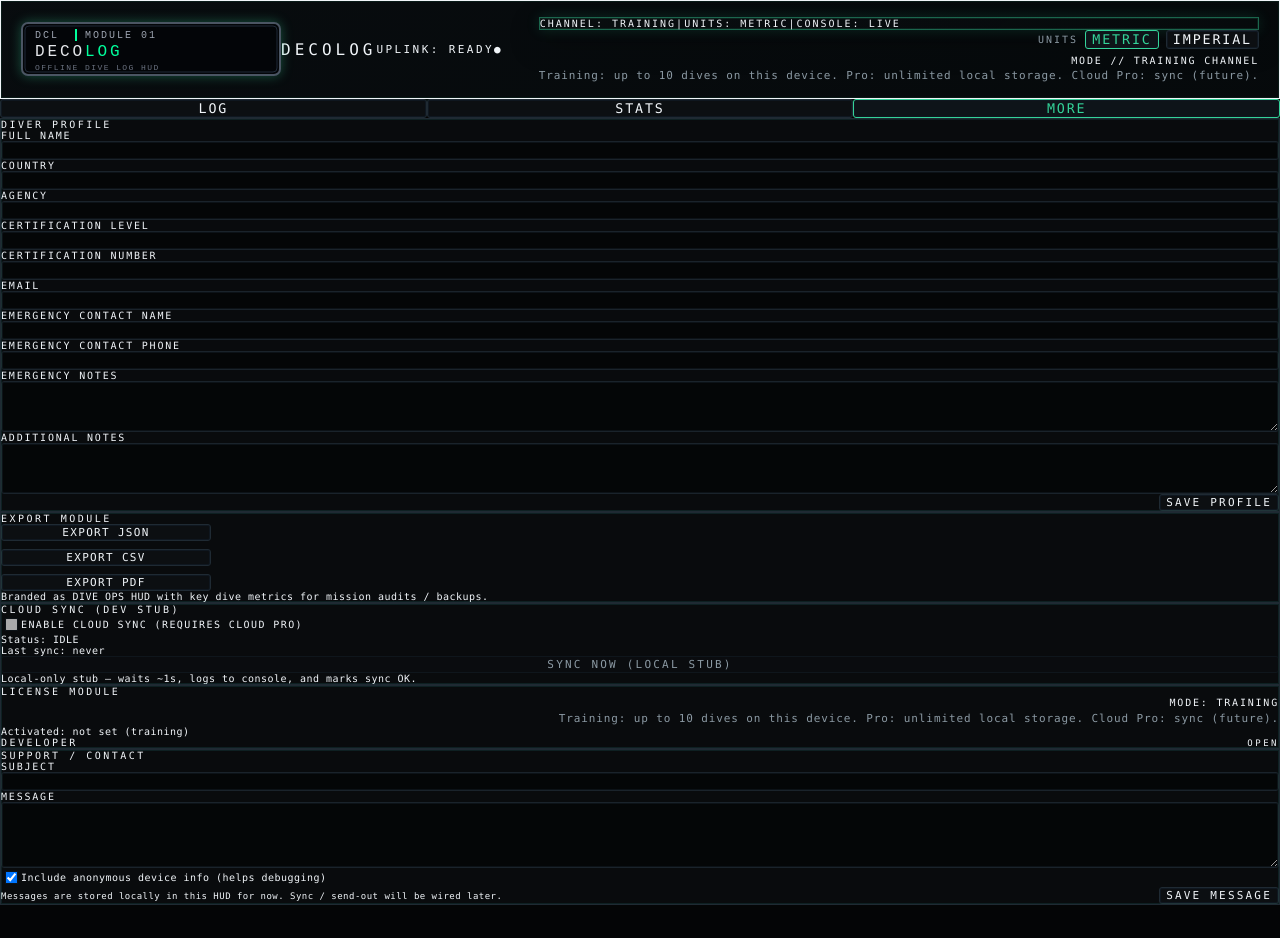
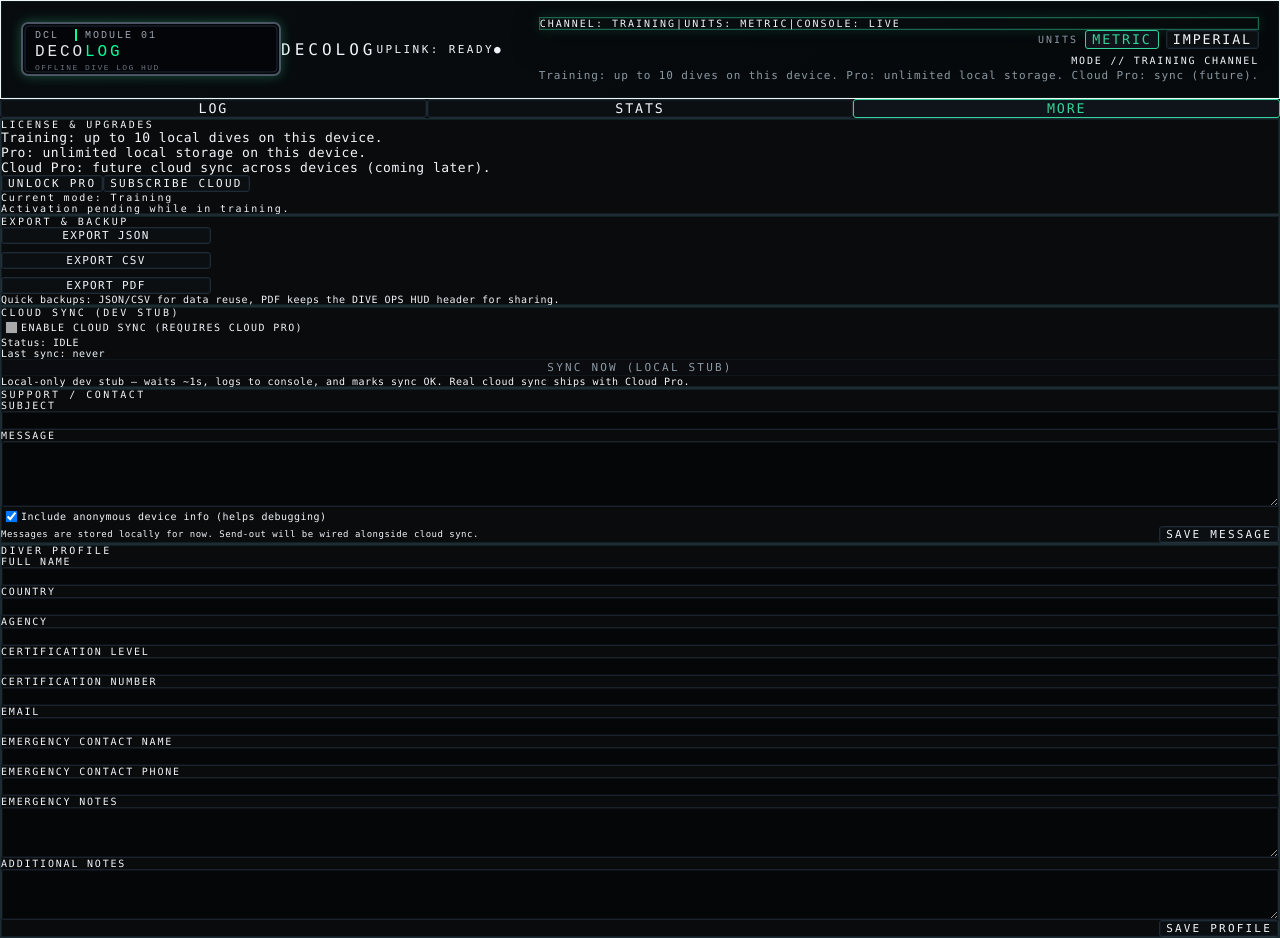
Before and after one commit to mo-elsa3dany/decolog, a React (Vite) app: page / in a window 1280 px wide. Both pictures are taken after a click on the button "MORE". Before the commit the page ends 905 px from the top, so only its background shows below. Built offline with nearby package versions, Linux system fonts and the light colour scheme.

Commit message:
License & MORE tab polish + Stripe env validation

```diff
--- a/src/App.tsx
+++ b/src/App.tsx
@@ -27,6 +27,8 @@ type Units = 'metric' | 'imperial';
 const FREE_LIMIT = 10;
 const TIER_COPY =
   'Training: up to 10 dives on this device. Pro: unlimited local storage. Cloud Pro: sync (future).';
+const STRIPE_PRICE_PRO = import.meta.env.VITE_STRIPE_PRICE_PRO;
+const STRIPE_PRICE_CLOUD = import.meta.env.VITE_STRIPE_PRICE_CLOUD;
 
 // ---------------------------------------------------------------------
 // Helpers
@@ -160,9 +162,9 @@ function emptyProfile(): ProfileState {
 // ---------------------------------------------------------------------
 export default function App() {
   async function startCheckout(priceId: string) {
-    const res = await fetch("/api/create-checkout-session", {
-      method: "POST",
-      headers: { "Content-Type": "application/json" },
+    const res = await fetch('/api/create-checkout-session', {
+      method: 'POST',
+      headers: { 'Content-Type': 'application/json' },
       body: JSON.stringify({ priceId }),
     });
 
@@ -171,8 +173,16 @@ export default function App() {
     if (data.url) {
       window.location.href = data.url;
     } else {
-      alert("Stripe error: " + (data.error || "Unknown error"));
+      alert('Stripe error: ' + (data.error || 'Unknown error'));
     }
+  }
+
+  function handleCheckout(priceId?: string) {
+    if (!priceId) {
+      alert('Stripe price is not configured.');
+      return;
+    }
+    startCheckout(priceId);
   }
 
   const [tab, setTab] = useState<Tab>('log');
@@ -200,6 +210,7 @@ export default function App() {
   const [supportMessage, setSupportMessage] = useState('');
   const [supportIncludeDevice, setSupportIncludeDevice] = useState(true);
   const [supportSaving, setSupportSaving] = useState(false);
+  const pathname = typeof window !== 'undefined' ? window.location.pathname : '';
 
   // seed + load dives on first mount
   useEffect(() => {
@@ -1034,8 +1045,187 @@ export default function App() {
   }
 
   function renderMoreTab() {
+    const currentModeLabel =
+      license.tier === 'training'
+        ? 'Training'
+        : license.tier === 'pro_cloud'
+          ? 'Cloud Pro'
+          : 'Pro';
+
     return (
       <section className="flex flex-col gap-5">
+        {/* License & upgrades */}
+        <div className="mil-panel rounded-lg border border-zinc-800 bg-zinc-950/60 p-4">
+          <div className="mb-2 font-mono text-[10px] uppercase tracking-[0.25em] text-zinc-500">
+            LICENSE & UPGRADES
+          </div>
+
+          <div className="space-y-1 text-[13px] text-zinc-200">
+            <div>Training: up to {FREE_LIMIT} local dives on this device.</div>
+            <div>Pro: unlimited local storage on this device.</div>
+            <div>Cloud Pro: future cloud sync across devices (coming later).</div>
+          </div>
+
+          <div className="mt-3 flex flex-wrap gap-2">
+            <button
+              type="button"
+              onClick={() => handleCheckout(STRIPE_PRICE_PRO)}
+              className="rounded border bg-emerald-500/10 px-3 py-1.5 font-mono text-[11px] uppercase tracking-[0.2em] text-emerald-200"
+            >
+              Unlock Pro
+            </button>
+
+            <button
+              type="button"
+              onClick={() => handleCheckout(STRIPE_PRICE_CLOUD)}
+              className="rounded border bg-sky-500/10 px-3 py-1.5 font-mono text-[11px] uppercase tracking-[0.2em] text-sky-200"
+            >
+              Subscribe Cloud
+            </button>
+          </div>
+
+          <div className="mt-3 space-y-1 font-mono text-[10px] text-emerald-200 tracking-[0.18em]">
+            <div>Current mode: {currentModeLabel}</div>
+            <div className="text-zinc-500">
+              {license.activatedAt
+                ? `Activated: ${new Date(license.activatedAt).toLocaleString()}`
+                : 'Activation pending while in training.'}
+            </div>
+          </div>
+        </div>
+
+        {/* Export module */}
+        <div className="mil-panel rounded-lg border border-zinc-800 bg-zinc-950/60 p-4">
+          <div className="mb-2 font-mono text-[10px] uppercase tracking-[0.25em] text-zinc-500">
+            EXPORT & BACKUP
+          </div>
+
+          <div className="export-keys flex flex-wrap gap-2">
+            <button
+              className="export-key-btn rounded border border-zinc-600 text-zinc-200 px-3 py-2 font-mono text-[11px] tracking-[0.12em] hover:bg-zinc-800"
+              onClick={handleExportJson}
+            >
+              EXPORT JSON
+            </button>
+
+            <button
+              className="export-key-btn rounded border border-zinc-600 text-zinc-200 px-3 py-2 font-mono text-[11px] tracking-[0.12em] hover:bg-zinc-800"
+              onClick={handleExportCsv}
+            >
+              EXPORT CSV
+            </button>
+
+            <button
+              className="export-key-btn rounded border border-zinc-600 text-zinc-200 px-3 py-2 font-mono text-[11px] tracking-[0.12em] hover:bg-zinc-800"
+              onClick={handleExportPdf}
+            >
+              EXPORT PDF
+            </button>
+          </div>
+
+          <div className="mt-3 font-mono text-[10px] text-zinc-500">
+            Quick backups: JSON/CSV for data reuse, PDF keeps the DIVE OPS HUD header for sharing.
+          </div>
+        </div>
+
+        {/* Cloud sync config (stub) */}
+        <div className="mil-panel rounded-lg border border-zinc-800 bg-zinc-950/60 p-4">
+          <div className="mb-2 font-mono text-[10px] uppercase tracking-[0.25em] text-zinc-500">
+            CLOUD SYNC (DEV STUB)
+          </div>
+          <div className="grid gap-3 text-[13px]">
+            <label className="flex items-center gap-2 font-mono text-[10px] uppercase tracking-[0.14em] text-zinc-400">
+              <input
+                type="checkbox"
+                className="h-3 w-3 border border-zinc-600 bg-zinc-900 accent-emerald-500"
+                checked={syncConfig.cloudSyncEnabled}
+                disabled={!hasCloudSync}
+                onChange={(e) => handleToggleCloudSync(e.target.checked)}
+              />
+              Enable cloud sync (requires Cloud Pro)
+            </label>
+            <div className="font-mono text-[10px] text-zinc-500">
+              Status: {syncConfig.lastSyncStatus.toUpperCase()}{' '}
+              {syncing ? '(running...)' : ''}
+            </div>
+            <div className="font-mono text-[10px] text-zinc-500">
+              Last sync:{' '}
+              {syncConfig.lastSyncAt
+                ? new Date(syncConfig.lastSyncAt).toLocaleString()
+                : 'never'}
+            </div>
+            <button
+              type="button"
+              disabled={!syncConfig.cloudSyncEnabled || syncing || !hasCloudSync}
+              onClick={handleManualSync}
+              className="rounded border border-emerald-500 bg-emerald-500/10 px-3 py-1.5 font-mono text-[11px] uppercase tracking-[0.2em] text-emerald-200 disabled:border-zinc-700 disabled:text-zinc-500"
+            >
+              SYNC NOW (LOCAL STUB)
+            </button>
+            <div className="font-mono text-[10px] text-zinc-500">
+              Local-only dev stub — waits ~1s, logs to console, and marks sync OK. Real cloud sync
+              ships with Cloud Pro.
+            </div>
+          </div>
+        </div>
+
+        {/* Support */}
+        <div className="mil-panel rounded-lg border border-zinc-800 bg-zinc-950/60 p-4">
+          <div className="mb-2 font-mono text-[10px] uppercase tracking-[0.25em] text-zinc-500">
+            SUPPORT / CONTACT
+          </div>
+
+          <div className="grid gap-2 text-[13px]">
+            <label className="flex flex-col gap-1">
+              <span className="font-mono text-[10px] uppercase tracking-[0.18em] text-zinc-400">
+                Subject
+              </span>
+              <input
+                type="text"
+                className="rounded border border-zinc-700 bg-zinc-900 px-2 py-1 text-sm"
+                value={supportSubject}
+                onChange={(e) => setSupportSubject(e.target.value)}
+              />
+            </label>
+
+            <label className="flex flex-col gap-1">
+              <span className="font-mono text-[10px] uppercase tracking-[0.18em] text-zinc-400">
+                Message
+              </span>
+              <textarea
+                rows={4}
+                className="rounded border border-zinc-700 bg-zinc-900 px-2 py-1 text-sm"
+                value={supportMessage}
+                onChange={(e) => setSupportMessage(e.target.value)}
+              />
+            </label>
+
+            <label className="mt-1 flex items-center gap-2 font-mono text-[10px] text-zinc-400">
+              <input
+                type="checkbox"
+                className="h-3 w-3 border border-zinc-600 bg-zinc-900 accent-emerald-500"
+                checked={supportIncludeDevice}
+                onChange={(e) => setSupportIncludeDevice(e.target.checked)}
+              />
+              Include anonymous device info (helps debugging)
+            </label>
+
+            <div className="mt-1 flex items-center justify-between">
+              <div className="max-w-md font-mono text-[9px] text-zinc-500">
+                Messages are stored locally for now. Send-out will be wired alongside cloud sync.
+              </div>
+              <button
+                type="button"
+                disabled={supportSaving}
+                onClick={handleSaveSupport}
+                className="rounded border border-emerald-500 bg-emerald-500/10 px-3 py-1.5 font-mono text-[11px] uppercase tracking-[0.2em] text-emerald-200 disabled:border-zinc-700 disabled:text-zinc-500"
+              >
+                SAVE MESSAGE
+              </button>
+            </div>
+          </div>
+        </div>
+
         {/* Diver profile */}
         <div className="mil-panel rounded-lg border border-zinc-800 bg-zinc-950/60 p-4">
           <div className="mb-2 font-mono text-[10px] uppercase tracking-[0.25em] text-zinc-500">
@@ -1183,192 +1373,31 @@ export default function App() {
           </div>
         </div>
 
-        {/* Export module */}
-        <div className="mil-panel rounded-lg border border-zinc-800 bg-zinc-950/60 p-4">
-          <div className="mb-2 font-mono text-[10px] uppercase tracking-[0.25em] text-zinc-500">
-            EXPORT MODULE
+      </section>
+    );
+  }
+
+  if (pathname === '/success') {
+    return (
+      <div className="app-frame min-h-screen text-zinc-100">
+        <main className="mx-auto max-w-5xl space-y-5 px-3 py-5 md:space-y-6 md:py-7">
+          <div className="hud-subpanel rounded border border-emerald-500/60 bg-emerald-500/10 px-4 py-6 text-center text-lg text-emerald-200">
+            ✅ Payment successful
           </div>
+        </main>
+      </div>
+    );
+  }
 
-          <div className="export-keys flex flex-wrap gap-2">
-            <button
-              className="export-key-btn rounded border border-zinc-600 text-zinc-200 px-3 py-2 font-mono text-[11px] tracking-[0.12em] hover:bg-zinc-800"
-              onClick={handleExportJson}
-            >
-              EXPORT JSON
-            </button>
-
-            <button
-              className="export-key-btn rounded border border-zinc-600 text-zinc-200 px-3 py-2 font-mono text-[11px] tracking-[0.12em] hover:bg-zinc-800"
-              onClick={handleExportCsv}
-            >
-              EXPORT CSV
-            </button>
-
-            <button
-              className="export-key-btn rounded border border-zinc-600 text-zinc-200 px-3 py-2 font-mono text-[11px] tracking-[0.12em] hover:bg-zinc-800"
-              onClick={handleExportPdf}
-            >
-              EXPORT PDF
-            </button>
+  if (pathname === '/cancel') {
+    return (
+      <div className="app-frame min-h-screen text-zinc-100">
+        <main className="mx-auto max-w-5xl space-y-5 px-3 py-5 md:space-y-6 md:py-7">
+          <div className="hud-subpanel rounded border border-amber-500/60 bg-amber-500/10 px-4 py-6 text-center text-lg text-amber-200">
+            ❌ Payment cancelled
           </div>
-
-          <div className="mt-3 font-mono text-[10px] text-zinc-500">
-            Branded as <span className="text-emerald-300">DIVE OPS HUD</span> with key dive
-            metrics for mission audits / backups.
-          </div>
-        </div>
-
-        {/* Cloud sync config (stub) */}
-        <div className="mil-panel rounded-lg border border-zinc-800 bg-zinc-950/60 p-4">
-          <div className="mb-2 font-mono text-[10px] uppercase tracking-[0.25em] text-zinc-500">
-            CLOUD SYNC (DEV STUB)
-          </div>
-          <div className="grid gap-3 text-[13px]">
-            <label className="flex items-center gap-2 font-mono text-[10px] uppercase tracking-[0.14em] text-zinc-400">
-              <input
-                type="checkbox"
-                className="h-3 w-3 border border-zinc-600 bg-zinc-900 accent-emerald-500"
-                checked={syncConfig.cloudSyncEnabled}
-                disabled={!hasCloudSync}
-                onChange={(e) => handleToggleCloudSync(e.target.checked)}
-              />
-              Enable cloud sync (requires Cloud Pro)
-            </label>
-            <div className="font-mono text-[10px] text-zinc-500">
-              Status: {syncConfig.lastSyncStatus.toUpperCase()}{' '}
-              {syncing ? '(running...)' : ''}
-            </div>
-            <div className="font-mono text-[10px] text-zinc-500">
-              Last sync:{' '}
-              {syncConfig.lastSyncAt
-                ? new Date(syncConfig.lastSyncAt).toLocaleString()
-                : 'never'}
-            </div>
-            <button
-              type="button"
-              disabled={!syncConfig.cloudSyncEnabled || syncing || !hasCloudSync}
-              onClick={handleManualSync}
-              className="rounded border border-emerald-500 bg-emerald-500/10 px-3 py-1.5 font-mono text-[11px] uppercase tracking-[0.2em] text-emerald-200 disabled:border-zinc-700 disabled:text-zinc-500"
-            >
-              SYNC NOW (LOCAL STUB)
-            </button>
-            <div className="font-mono text-[10px] text-zinc-500">
-              Local-only stub — waits ~1s, logs to console, and marks sync OK.
-            </div>
-          </div>
-        </div>
-
-        {/* License */}
-        <div className="mil-panel rounded-lg border border-zinc-800 bg-zinc-950/60 p-4">
-          <div className="mb-2 font-mono text-[10px] uppercase tracking-[0.25em] text-zinc-500">
-            LICENSE MODULE
-          </div>
-          <div className="hud-license items-start text-left">
-            <div className="hud-mode">
-              MODE:{' '}
-              {license.tier === 'training'
-                ? 'TRAINING'
-                : license.tier === 'pro_local'
-                  ? 'PRO / LOCAL'
-                  : 'PRO / CLOUD SYNC'}
-            </div>
-            <div className="hud-tier-copy">{TIER_COPY}</div>
-          </div>
-          <div className="mt-2 font-mono text-[10px] text-zinc-500">
-            Activated:{' '}
-            {license.activatedAt
-              ? new Date(license.activatedAt).toLocaleString()
-              : 'not set (training)'}
-          </div>
-
-          <details className="group mt-3">
-            <summary className="flex cursor-pointer items-center justify-between font-mono text-[10px] uppercase tracking-[0.25em] text-zinc-500">
-              <span>DEVELOPER</span>
-              <span className="text-[9px] text-zinc-400 group-open:hidden">Open</span>
-              <span className="hidden text-[9px] text-zinc-400 group-open:inline">Close</span>
-            </summary>
-            <div className="mt-3 space-y-3">
-              <div className="rounded border border-dashed border-emerald-500/60 bg-zinc-900/60 p-2 font-mono text-[10px] uppercase tracking-[0.14em] text-emerald-200">
-                <div className="flex flex-wrap gap-2">
-                  <button
-                    type="button"
-                    onClick={() => startCheckout("price_1SXBv2BFxf1UhZeu5nPE2rNA")}
-                    className="rounded border bg-emerald-500/10 px-3 py-1.5 font-mono text-[11px] uppercase tracking-[0.2em] text-emerald-200"
-                  >
-                    Unlock Pro
-                  </button>
-
-                  <button
-                    type="button"
-                    onClick={() => startCheckout("price_1SXBvGBFxf1UhZeuyRDwjjdb")}
-                    className="rounded border bg-sky-500/10 px-3 py-1.5 font-mono text-[11px] uppercase tracking-[0.2em] text-sky-200"
-                  >
-                    Subscribe Cloud
-                  </button>
-                </div>
-              </div>
-            </div>
-          </details>
-        </div>
-
-        {/* Support */}
-        <div className="mil-panel rounded-lg border border-zinc-800 bg-zinc-950/60 p-4">
-          <div className="mb-2 font-mono text-[10px] uppercase tracking-[0.25em] text-zinc-500">
-            SUPPORT / CONTACT
-          </div>
-
-          <div className="grid gap-2 text-[13px]">
-            <label className="flex flex-col gap-1">
-              <span className="font-mono text-[10px] uppercase tracking-[0.18em] text-zinc-400">
-                Subject
-              </span>
-              <input
-                type="text"
-                className="rounded border border-zinc-700 bg-zinc-900 px-2 py-1 text-sm"
-                value={supportSubject}
-                onChange={(e) => setSupportSubject(e.target.value)}
-              />
-            </label>
-
-            <label className="flex flex-col gap-1">
-              <span className="font-mono text-[10px] uppercase tracking-[0.18em] text-zinc-400">
-                Message
-              </span>
-              <textarea
-                rows={4}
-                className="rounded border border-zinc-700 bg-zinc-900 px-2 py-1 text-sm"
-                value={supportMessage}
-                onChange={(e) => setSupportMessage(e.target.value)}
-              />
-            </label>
-
-            <label className="mt-1 flex items-center gap-2 font-mono text-[10px] text-zinc-400">
-              <input
-                type="checkbox"
-                className="h-3 w-3 border border-zinc-600 bg-zinc-900 accent-emerald-500"
-                checked={supportIncludeDevice}
-                onChange={(e) => setSupportIncludeDevice(e.target.checked)}
-              />
-              Include anonymous device info (helps debugging)
-            </label>
-
-            <div className="mt-1 flex items-center justify-between">
-              <div className="max-w-md font-mono text-[9px] text-zinc-500">
-                Messages are stored locally in this HUD for now. Sync / send-out will be wired later.
-              </div>
-              <button
-                type="button"
-                disabled={supportSaving}
-                onClick={handleSaveSupport}
-                className="rounded border border-emerald-500 bg-emerald-500/10 px-3 py-1.5 font-mono text-[11px] uppercase tracking-[0.2em] text-emerald-200 disabled:border-zinc-700 disabled:text-zinc-500"
-              >
-                SAVE MESSAGE
-              </button>
-            </div>
-          </div>
-        </div>
-
-      </section>
+        </main>
+      </div>
     );
   }
 
```
Also changed, not shown: api/create-checkout-session.ts (+14 -6 lines).
